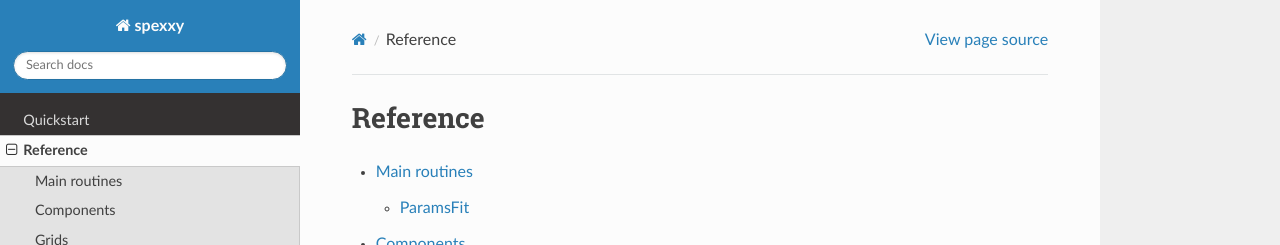
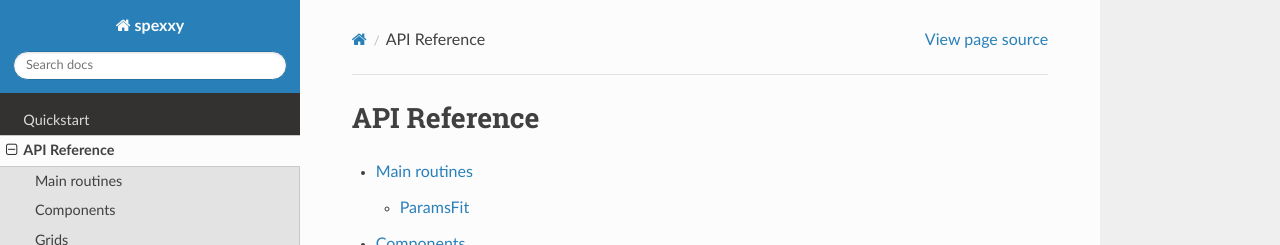
Before and after one commit to thusser/spexxy, a Sphinx documentation site: the page built from docs/source/reference/index.rst, in a window 1280 px wide and 1177 px high. Shown: the top 245 px of the window. Built offline with Sphinx 7.4.7 and the Read the Docs theme 2.0.0, drawn with Linux system fonts in a browser that asks for light colours.

```diff
--- a/docs/source/conf.py
+++ b/docs/source/conf.py
@@ -16,6 +16,7 @@ import os
 import sys
 sys.path.insert(0, os.path.abspath('.'))
 sys.path.insert(0, os.path.abspath('../'))
+sys.path.insert(0, os.path.abspath('../../'))
 
 
 # -- Project information -----------------------------------------------------
--- a/docs/source/reference/index.rst
+++ b/docs/source/reference/index.rst
@@ -1,5 +1,5 @@
-Reference
-=========
+API Reference
+=============
 
 .. toctree::
    :maxdepth: 2
```
